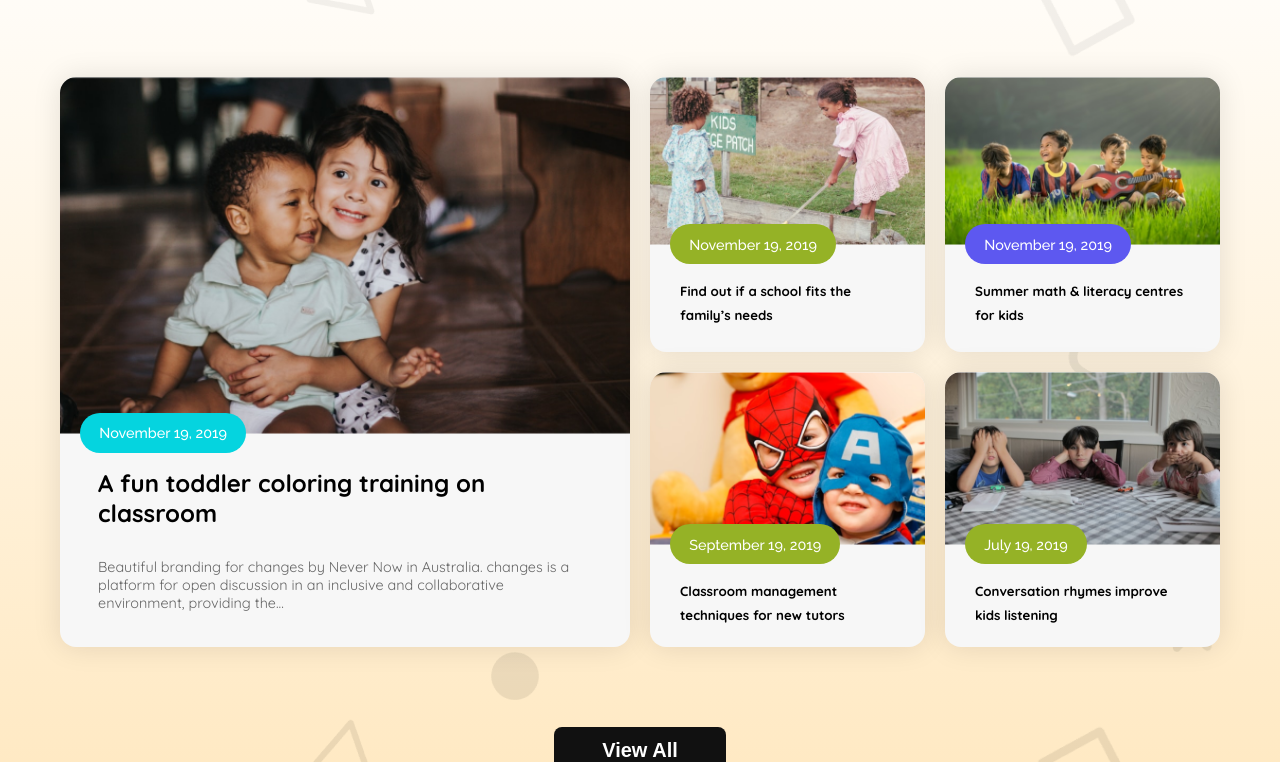
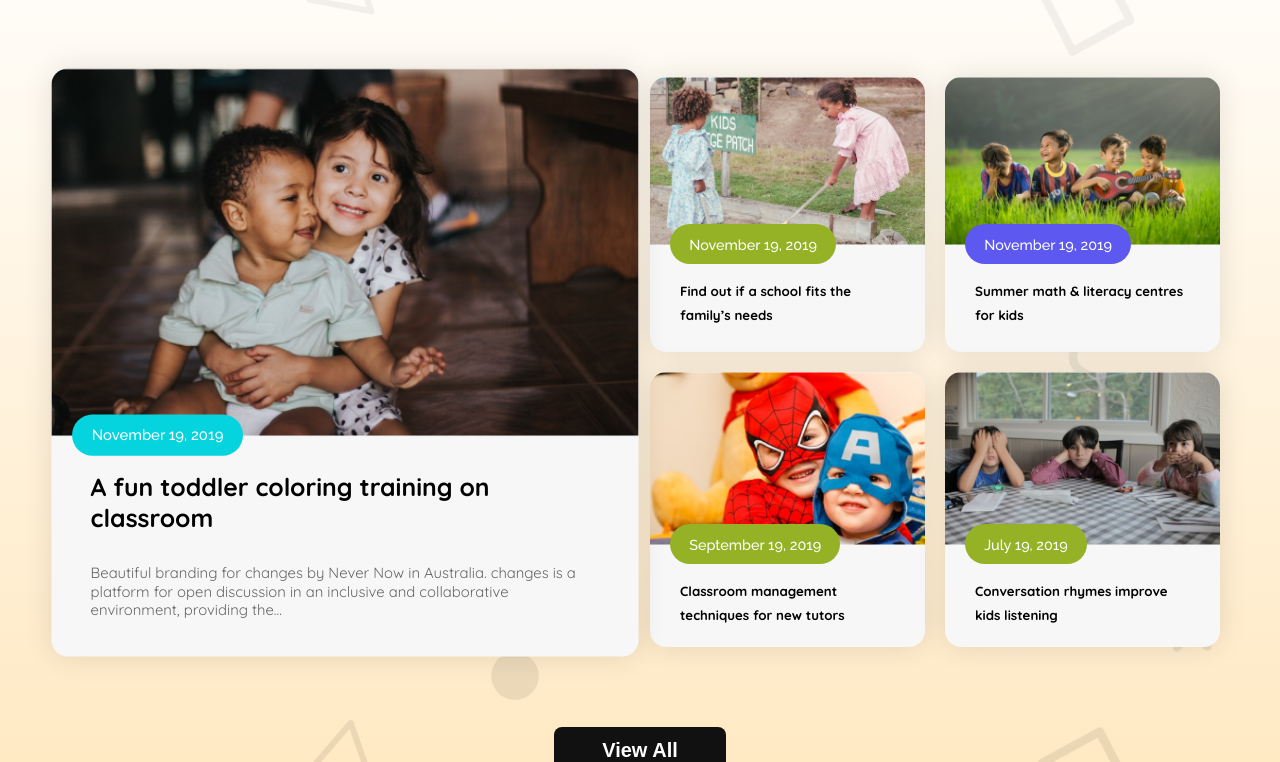
Before and after one commit to hasnaAbdullah/ASSIGNMENT-002, a plain HTML site: page index.html in a window 1280 px wide. In both pictures the pointer is over the element 345 px from the left and 2251 px from the top of the page. Shown: the part 1889-2651 px from the top of the page. Drawn offline with Linux system fonts and the light colour scheme.

Commit message:
I applied transition with hover effect on story card and contact media icons

```diff
--- a/styles/style.css
+++ b/styles/style.css
@@ -242,6 +242,10 @@ ul.nav-items a.nav-link {
   background-color: var(--white);
   text-align: left;
   box-shadow: 0 0 28px 0.94px rgba(0, 0, 0, 10%);
+  transition: transform 0.3s;
+}
+.story-card:hover {
+  transform: scale(1.03);
 }
 .mobile-story-card {
   display: none;
@@ -329,6 +333,7 @@ ul.footer-menu {
 }
 .contact-media img {
   margin-right: 10px;
+  cursor: pointer;
 }
 /* footer style end  */
 @media screen and (max-width: 576px) {
```
